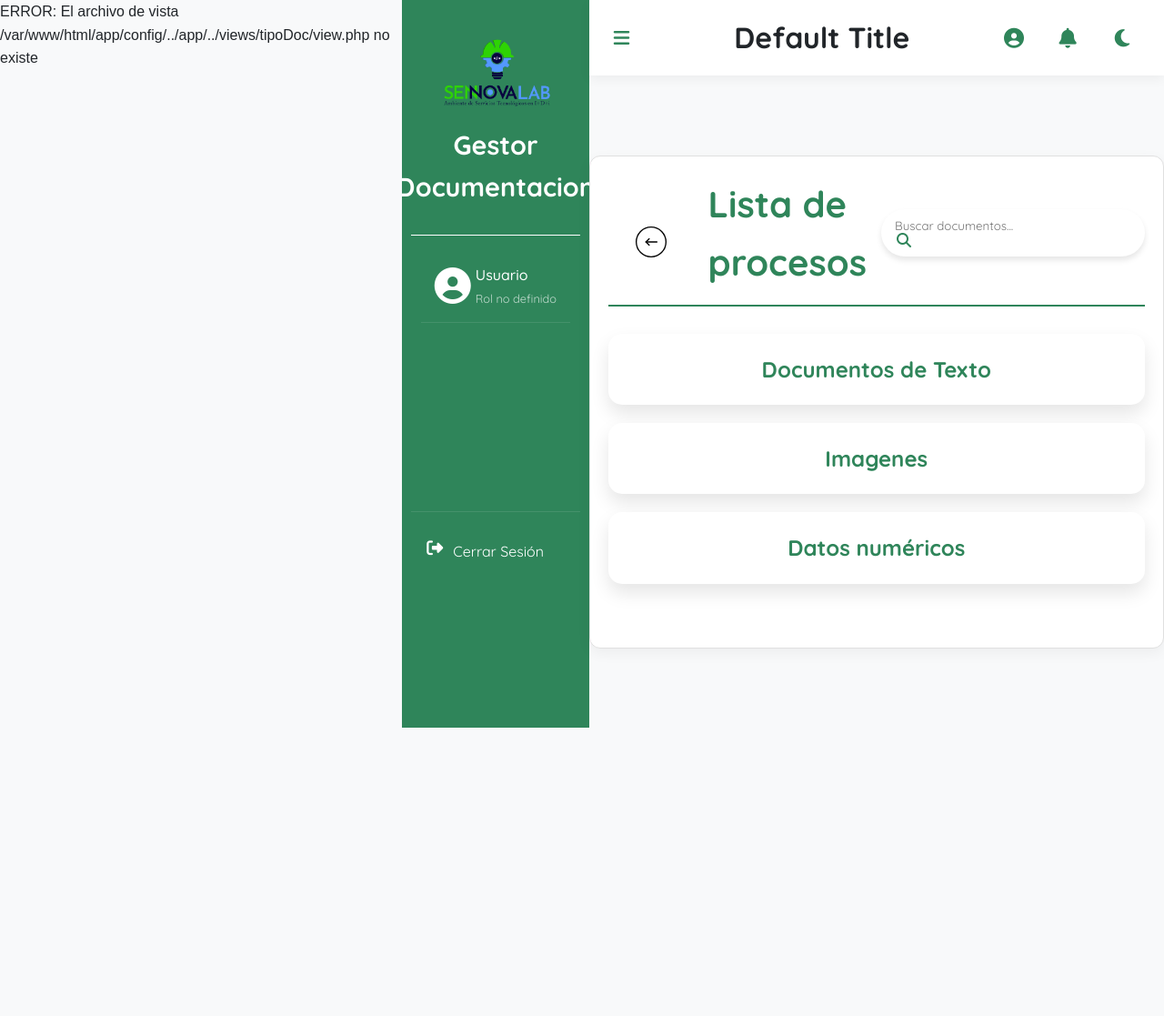
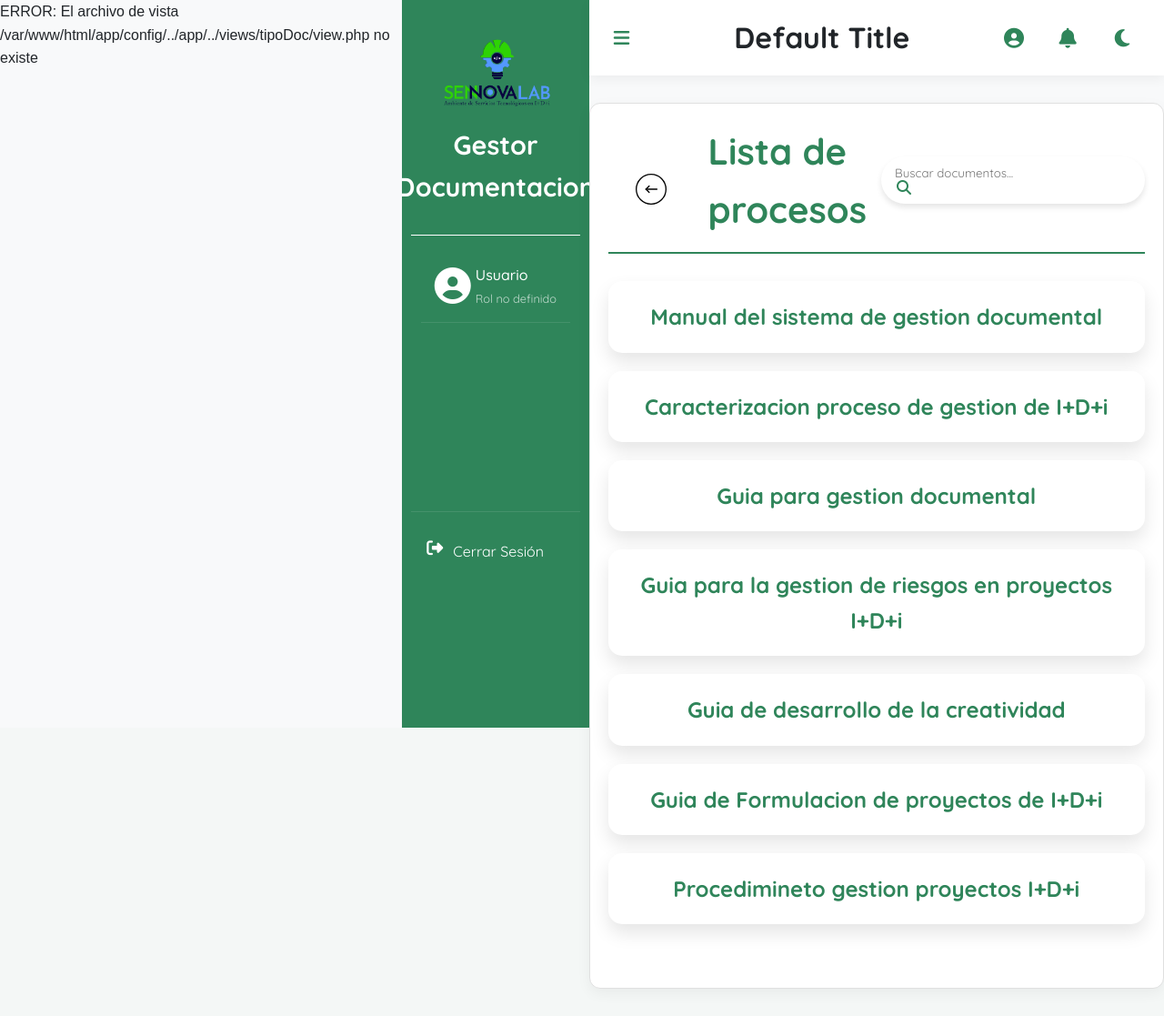
Before and after one commit to osorio2004/SENNOVALAB0.1, a PHP site: page /tipoDoc/view in a window 1280 px wide. Shown: the whole page at 91% size. Before the commit the page ends 800 px from the top, so only its background shows below. Run offline with PHP 8.4, Linux system fonts and the light colour scheme; the visitor is signed in with stand-in values (Sample User, id 1); data that the repository does not hold is empty.

Commit message:
Actualizaron los datos cargados

```diff
--- a/app/config/routes.php
+++ b/app/config/routes.php
@@ -137,6 +137,8 @@
             "controller" => 'App\Controllers\TipoDocUseController',
             "action" => 'delete'
         ],
+        //ClasiDoc
+
         '/clasiDoc/index' => [
             "controller" => 'App\Controllers\ClasiDocController',
             "action" => 'index'
--- a/app/views/layouts/admin_layout.php
+++ b/app/views/layouts/admin_layout.php
@@ -36,8 +36,8 @@
                     <ul>
                         <?php if (isset($_SESSION['rol']) && $_SESSION['rol'] == 'super_admin'): ?>
                             <li><a href="/usuario/view"><i class="fas fa-user-tag"></i><span class="span">Usuarios</span></a></li>
-                            <li><a href="/categoriadocumento/view"><i class="fas fa-folder"></i><span class="span">Categorías</span></a></li>
-                            <li><a href="/tipoDoc/view"><i class="fas fa-file-alt"></i><span class="span">Procesos</span></a></li>
+                            <li><a href="/categoriadocumento/view"><i class="fas fa-folder"></i><span class="span">Procesos</span></a></li>
+                            <li><a href="/tipoDoc/view"><i class="fas fa-file-alt"></i><span class="span">Documentos</span></a></li>
                         <?php endif ?>
                         <?php if (isset($_SESSION['rol']) && $_SESSION['rol'] == 'coordinador'): ?>
                             <li><a href="/usuario/view"><i class="fas fa-user-tag"></i><span class="span">Usuarios</span></a></li>
--- a/app/views/main/welcome.php
+++ b/app/views/main/welcome.php
@@ -7,8 +7,8 @@
             <ul>
                 <?php if (isset($_SESSION['rol']) && $_SESSION['rol'] == 'super_admin'): ?>
                     <li><a href="/usuario/view"><i class="fas fa-user-tag"></i><span class="span">Usuarios</span></a></li>
-                    <li><a href="/categoriadocumento/view"><i class="fas fa-folder"></i><span class="span">Categorías</span></a></li>
-                    <li><a href="/tipoDoc/view"><i class="fas fa-file-alt"></i><span class="span">Procesos</span></a></li>
+                    <li><a href="/categoriadocumento/view"><i class="fas fa-folder"></i><span class="span">Procesos</span></a></li>
+                    <li><a href="/tipoDoc/view"><i class="fas fa-file-alt"></i><span class="span">Documentos</span></a></li>
                 <?php endif ?>
                 <?php if (isset($_SESSION['rol']) && $_SESSION['rol'] == 'coordinador'): ?>
                     <li><a href="/usuario/view"><i class="fas fa-user-tag"></i><span class="span">Usuarios</span></a></li>
--- a/app/views/tipoDoc/view.php
+++ b/app/views/tipoDoc/view.php
@@ -28,14 +28,27 @@
                 </header>
                 <div class="priv">
                     <a href="/clasiDoc/view" class="doc-content" data-search-term="Documentos de Texto">
-                        <h2>Documentos de Texto</h2>
+                        <h2>Manual del sistema de gestion documental</h2>
                     </a>
                     <a href="../clasiDoc/view" class="doc-content" data-search-term="Imagenes">
-                        <h2>Imagenes</h2>
+                        <h2>Caracterizacion proceso de gestion de I+D+i</h2>
                     </a>
                     <a href="../clasiDoc/view" class="doc-content" data-search-term="Datos numéricos">
-                        <h2>Datos numéricos</h2>
+                        <h2>Guia para gestion documental</h2>
                     </a>
+                    <a href="../clasiDoc/view" class="doc-content" data-search-term="Datos numéricos">
+                        <h2>Guia para la gestion de riesgos en proyectos I+D+i</h2>
+                    </a>
+                    <a href="../clasiDoc/view" class="doc-content" data-search-term="Datos numéricos">
+                        <h2>Guia de desarrollo de la creatividad</h2>
+                    </a>
+                    <a href="../clasiDoc/view" class="doc-content" data-search-term="Datos numéricos">
+                        <h2>Guia de Formulacion de proyectos de I+D+i</h2>
+                    </a>
+                    <a href="../clasiDoc/view" class="doc-content" data-search-term="Datos numéricos">
+                        <h2>Procedimineto gestion proyectos I+D+i</h2>
+                    </a>
+
                 </div>
                 <div class="info">
                     <?php if (isset($tiposDocs) && is_array($tiposDocs)): ?>
```
